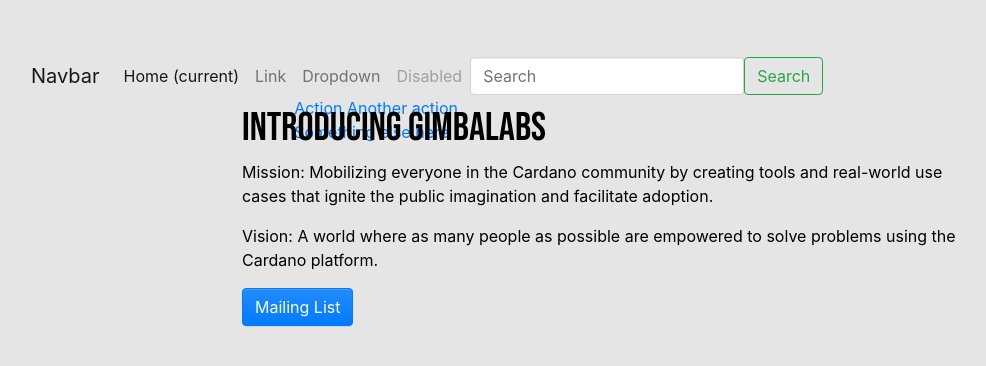
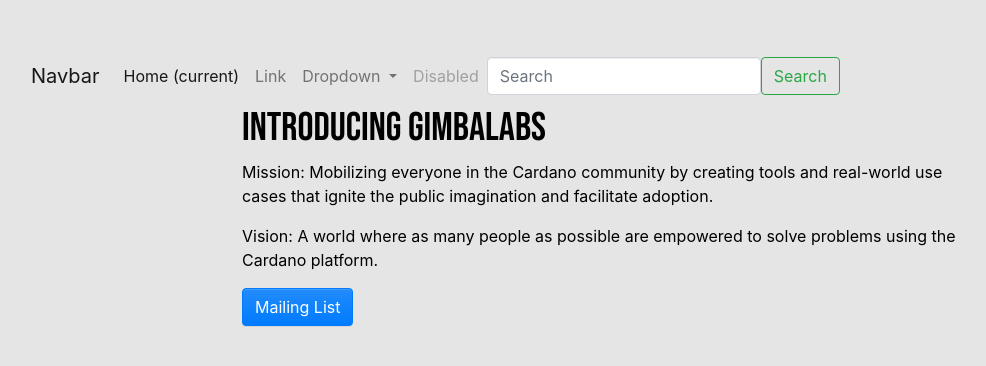
Before and after one commit to workshop-maybe/gl-test, a website with bundled scripts: page index.html in a window 1280 px wide. Shown: the whole page, without its empty margins (33-1019 px from the left). Built offline with nearby package versions, Linux system fonts and the light colour scheme; files whose address does not match are found by name.

Commit message:
Add nav bar with dropdown

```diff
--- a/index.html
+++ b/index.html
@@ -4,7 +4,7 @@
     <meta charset="utf-8">
     <meta name="viewport" content="width=device-width, initial-scale=1">
     <link rel="stylesheet" href="assets/css/starter.css">
-    <title>Bootstrap npm starter</title>
+    <title>GimbaLabs</title>
   </head>
   <body>
 
--- a/scss/starter.scss
+++ b/scss/starter.scss
@@ -55,7 +55,7 @@
 @import "bootstrap/scss/forms";
 @import "bootstrap/scss/buttons";
 @import "bootstrap/scss/transitions";
-// @import "bootstrap/scss/dropdown";
+@import "bootstrap/scss/dropdown";
 // @import "bootstrap/scss/button-group";
 // @import "bootstrap/scss/input-group"; // Requires forms
 // @import "bootstrap/scss/custom-forms";
```
Also changed, not shown: assets/css/starter.css, 1 other file.
